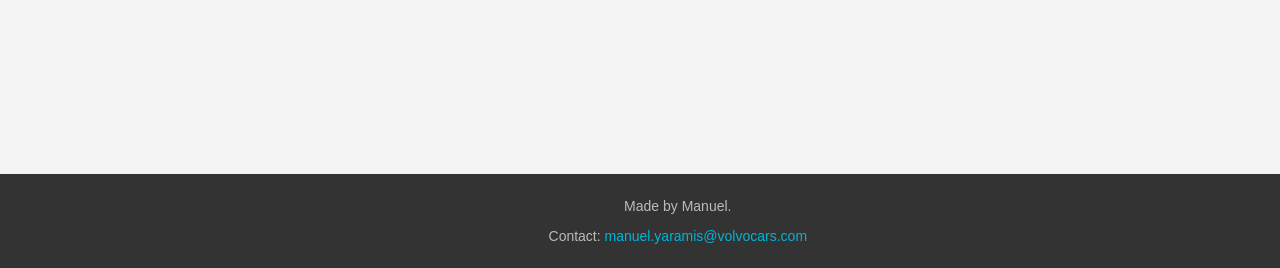
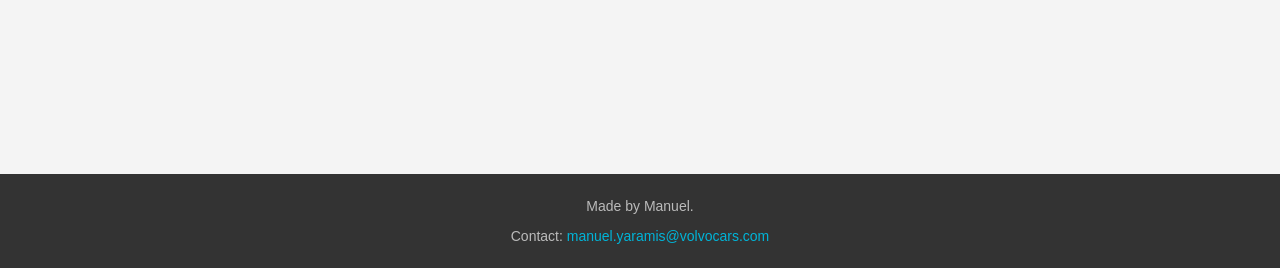
Before and after one commit to VolvoAP/BOMConverter, a Flask app: page /home in a window 1280 px wide. Shown: the part 532-800 px from the top of the page. Run offline with Flask 3, Linux system fonts and the light colour scheme.

Commit message:
Update styles.css

```diff
--- a/static/styles.css
+++ b/static/styles.css
@@ -138,7 +138,6 @@ footer {
 .footer-text, .contact-text {
 
     color: #bbb;
-    margin-left: 2cm;
     text-align: center;
 
 }
```
